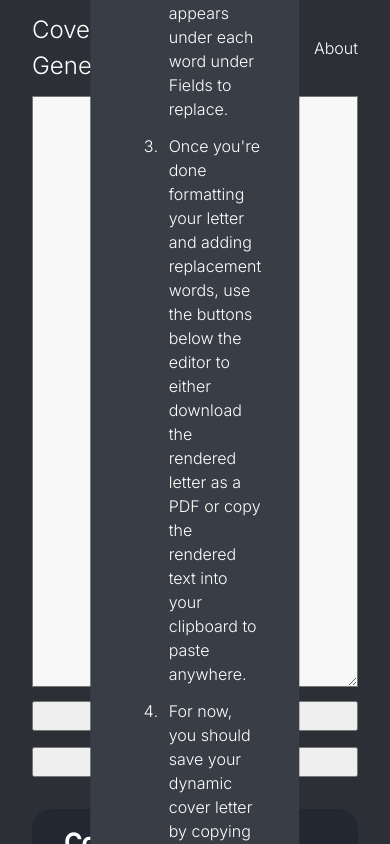
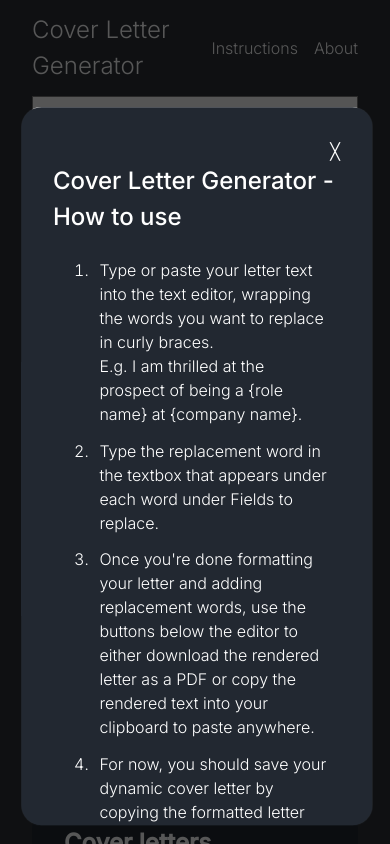
Before and after one commit to aleksebastian/cover-letter-generator, a Svelte app: page / in a window 390 px wide. Both pictures are taken after a click on the element "Instructions". Shown: the top 844 px of the page. Built offline with nearby package versions, Linux system fonts and the light colour scheme.

Commit message:
Added media queries and close modal functionality

```diff
--- a/src/components/Modal.svelte
+++ b/src/components/Modal.svelte
@@ -1,37 +1,41 @@
 <script lang="ts">
+	import type { SvelteComponent } from 'svelte';
 	import { fade } from 'svelte/transition';
-	import type { SvelteComponent } from 'svelte';
-	import type { SvelteComponentDev, SvelteComponentTyped } from 'svelte/internal';
+	import { clickOutside } from '../utils';
 
-	export let component: SvelteComponent;
-	export let closeModal;
+	export let component: any;
+	export let componentProp: any;
+	export let closeModal: any;
 </script>
 
-<div transition:fade={{ delay: 150, duration: 150 }} class="container">
+<div
+	transition:fade={{ delay: 150, duration: 150 }}
+	id="modal"
+	class="container"
+	use:clickOutside
+	on:outsideclick={closeModal}
+>
 	<div>
 		<p class="close" on:click={closeModal}>&#9587;</p>
-		<svelte:component this={component} />
+		<svelte:component this={component} {componentProp} />
 	</div>
 </div>
 
 <style>
 	.container {
 		/* modal window center */
+		z-index: 20;
 		position: fixed;
 		left: 50%;
-		top: 50%;
+		top: 40%;
 		transform: translate(-50%, -50%);
-		background-color: #393e46;
+		background-color: #222831;
 		color: white;
 		padding: 2rem;
 		border-radius: 20px;
-	}
-
-	/* modal content center */
-	.content {
-		display: flex;
-		justify-content: center; /* horizontal */
-		align-items: center; /* vertical */
+		max-height: 60vh;
+		overflow: scroll;
+		box-shadow: 0 0 0 1000px rgba(0, 0, 0, 0.658);
 	}
 
 	.close {
@@ -40,4 +44,24 @@
 		/* padding: 0.5rem; */
 		color: white;
 	}
+
+	@media screen and (max-width: 1280px) {
+		.container {
+			/* modal window center */
+			top: 50%;
+			left: 50%;
+			transform: translate(-50%, -50%);
+			max-height: 85vh;
+		}
+	}
+
+	@media screen and (max-width: 768px) {
+		.container {
+			/* modal window center */
+			top: 17%;
+			left: 10%;
+			transform: translate(-5%, -5%);
+			max-height: 85vh;
+		}
+	}
 </style>
```
